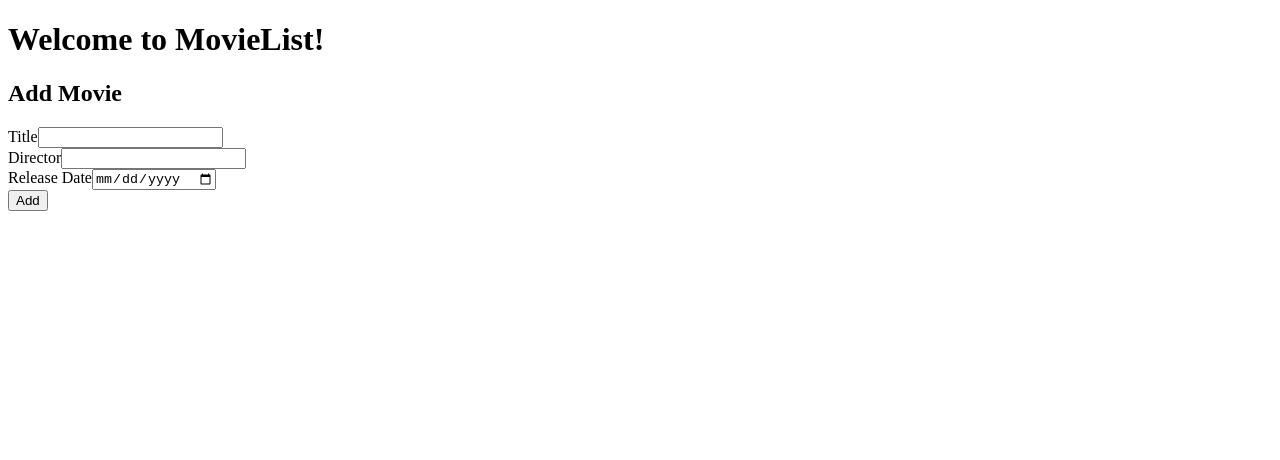
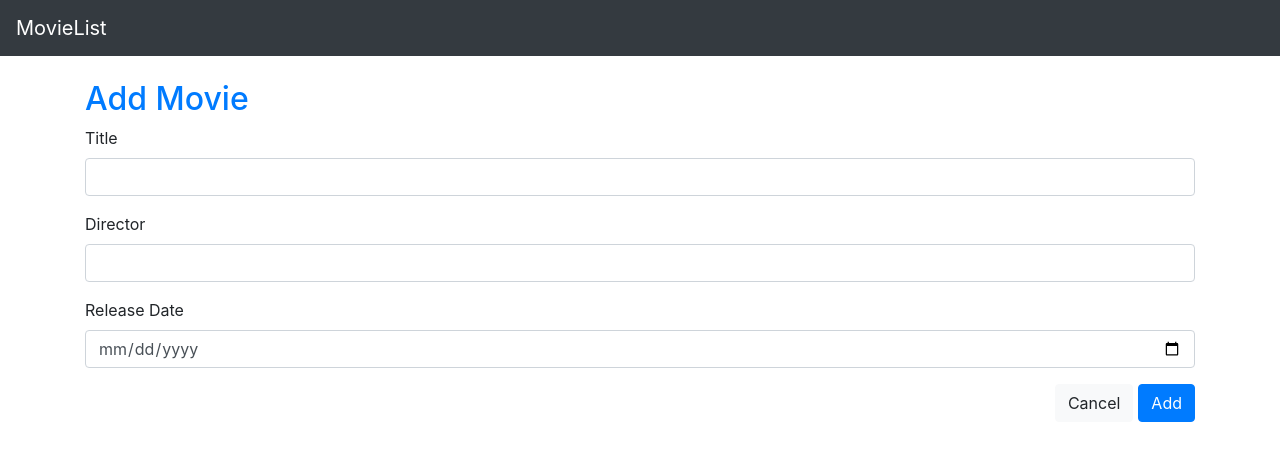
Before and after one commit to AndrewWesterman/movielist, an Angular app in the folder client/: page /add-movie in a window 1280 px wide. Shown: the top 460 px of the page. Built offline with nearby package versions, Linux system fonts and the light colour scheme.

Commit message:
Make it look nice with bootstrap

```diff
--- a/client/angular.json
+++ b/client/angular.json
@@ -28,6 +28,7 @@
               "src/assets"
             ],
             "styles": [
+              "node_modules/bootstrap/dist/css/bootstrap.min.css",
               "src/styles.less"
             ],
             "scripts": []
--- a/client/package.json
+++ b/client/package.json
@@ -16,9 +16,12 @@
     "@angular/compiler": "~10.1.6",
     "@angular/core": "~10.1.6",
     "@angular/forms": "~10.1.6",
+    "@angular/localize": "~10.1.6",
     "@angular/platform-browser": "~10.1.6",
     "@angular/platform-browser-dynamic": "~10.1.6",
     "@angular/router": "~10.1.6",
+    "@ng-bootstrap/ng-bootstrap": "^7.0.0",
+    "bootstrap": "^4.5.0",
     "rxjs": "~6.6.0",
     "tslib": "^2.0.0",
     "zone.js": "~0.10.2"
--- a/client/src/app/app.component.html
+++ b/client/src/app/app.component.html
@@ -1,3 +1,6 @@
-<h1>Welcome to {{ title }}!</h1>
-
-<router-outlet></router-outlet>
+<div class="navbar navbar-dark bg-dark">
+  <a class="navbar-brand">{{ title }}</a>
+</div>
+<div class="container mt-4">
+  <router-outlet></router-outlet>
+</div>
--- a/client/src/app/app.module.ts
+++ b/client/src/app/app.module.ts
@@ -7,10 +7,11 @@ import { MoviesComponent } from './components/movies/movies.component';
 import { MovieFormComponent } from './components/movie-form/movie-form.component';
 import { HttpClientModule } from '@angular/common/http';
 import { FormsModule } from '@angular/forms';
+import { NgbModule } from '@ng-bootstrap/ng-bootstrap';
 
 @NgModule({
   declarations: [AppComponent, MoviesComponent, MovieFormComponent],
-  imports: [BrowserModule, HttpClientModule, FormsModule, AppRoutingModule],
+  imports: [BrowserModule, HttpClientModule, FormsModule, AppRoutingModule, NgbModule],
   providers: [],
   bootstrap: [AppComponent],
 })
--- a/client/src/app/components/movie-form/movie-form.component.html
+++ b/client/src/app/components/movie-form/movie-form.component.html
@@ -1,4 +1,4 @@
-<h2>
+<h2 class="text-primary">
   <span>{{ isEdit ? "Edit" : "Add" }}</span> Movie
 </h2>
 <form name="movieForm" (ngSubmit)="onSubmit()">
@@ -36,7 +36,11 @@
       required
     />
   </div>
-  <button type="submit">
-    {{ isEdit ? "Save" : "Add" }}
-  </button>
+
+  <div class="form-actions">
+    <button routerLink="/" class="btn btn-light">Cancel</button>
+    <button type="submit" class="btn btn-primary">
+      {{ isEdit ? "Save" : "Add" }}
+    </button>
+  </div>
 </form>
--- a/client/src/app/components/movie-form/movie-form.component.less
+++ b/client/src/app/components/movie-form/movie-form.component.less
@@ -0,0 +1,7 @@
+button {
+  margin-left: 5px;
+}
+
+.form-actions {
+  float: right;
+}
--- a/client/src/app/components/movies/movies.component.html
+++ b/client/src/app/components/movies/movies.component.html
@@ -1,4 +1,5 @@
-<table>
+<div *ngIf="movies.length > 0; else noMovies">
+  <table class="table table-striped">
     <thead>
       <th>Title</th>
       <th>Director</th>
@@ -16,4 +17,9 @@
       </tr>
     </tbody>
   </table>
-<button routerLink="/add-movie">Add Movie</button>
+</div>
+<ng-template #noMovies>
+  <h3>No movies, add some!</h3>
+</ng-template>
+
+<button class="btn btn-primary" routerLink="/add-movie">Add Movie</button>
--- a/client/src/app/components/movies/movies.component.less
+++ b/client/src/app/components/movies/movies.component.less
@@ -0,0 +1,3 @@
+button {
+  float: right;
+}
--- a/client/src/polyfills.ts
+++ b/client/src/polyfills.ts
@@ -1,3 +1,7 @@
+/***************************************************************************************************
+ * Load `$localize` onto the global scope - used if i18n tags appear in Angular templates.
+ */
+import '@angular/localize/init';
 /**
  * This file includes polyfills needed by Angular and is loaded before the app.
  * You can add your own extra polyfills to this file.
```
Also changed, not shown: 1 other file (tests, documents, lock files or other folders). Lines whose indentation alone changed are shown as unchanged.
